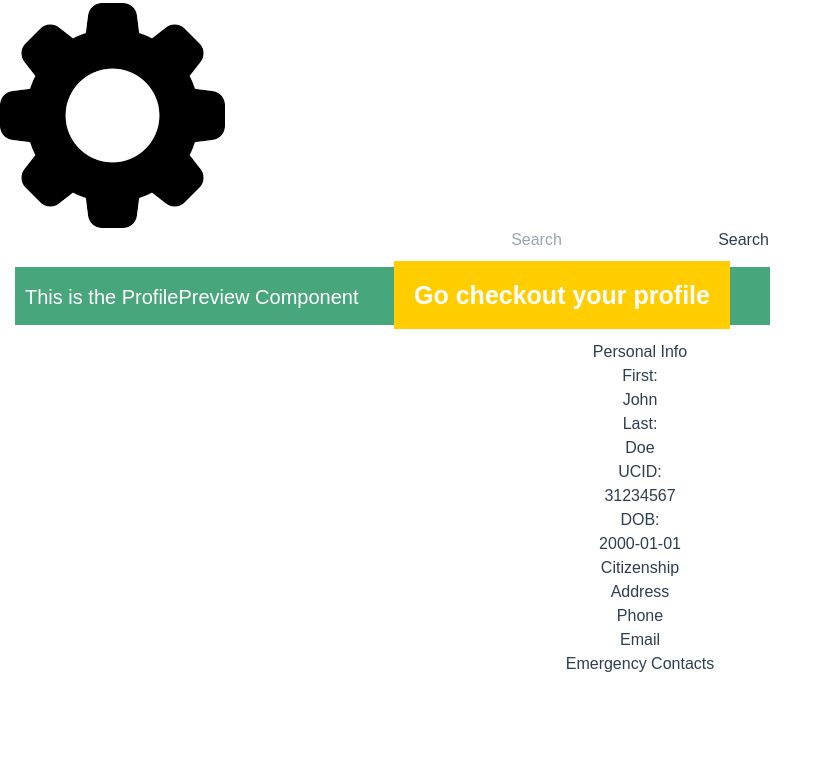
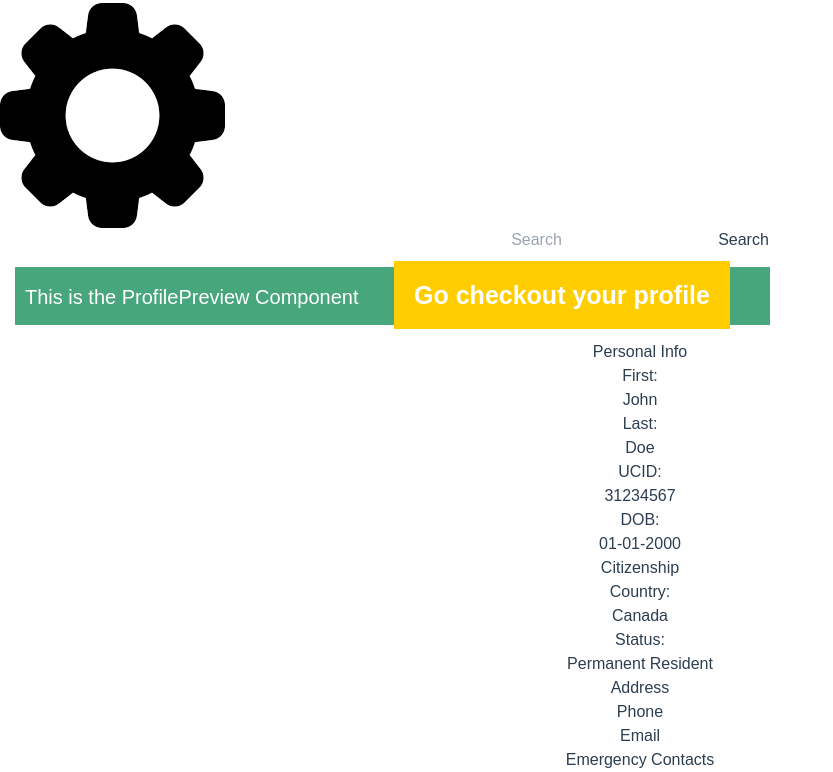
Before and after one commit to Vic-Han/MyUcalgary2.0, a Vue app in the folder frontend/: page /profile in a window 1280 px wide. Shown: the part 2401-3173 px from the top of the page, without its empty margins (0-833 px from the left). Before the commit the page ends 3077 px from the top, so only its background shows below. Built offline with nearby package versions, Linux system fonts and the light colour scheme; what vue-cookies would draw is missing.

Commit message:
Added more

```diff
--- a/frontend/src/views/ProfileInfo.vue
+++ b/frontend/src/views/ProfileInfo.vue
@@ -4,19 +4,35 @@
         <div class="grid grid-rows-10 grid-cols-12  w-full gap-2 pt-2 pb-2 px-2 shadow-inner">
             <div class="row-span-3 col-span-5 bg-white-100 w-full  h-full rounded-lg shadow-xl">
                 <h2 class="relative w-fit mx-4 pt-2 border-b-4 border-yellow-400 font-bold">Personal Info</h2>
-                <div class="flex flex-row flex-wrap  w-full">
-                    <p class="w-fit font-semibold">First:</p>
-                    <p class="w-2/3">John</p>
-                    <p class="w-fit font-semibold">Last:</p>
-                    <p class="w-2/3">Doe</p>
-                    <p class="w-fit font-semibold">UCID:</p>
-                    <p class="w-2/3">31234567</p>
-                    <p class="w-fit font-semibold">DOB:</p>
-                    <p class="w-2/3">2000-01-01</p>
+                <div class="grid grid-rows-4 grid-cols-4 gap-1 pt-2">
+                    <p class="font-semibold text-right">First:</p>
+                    <p class="col-span-3 text-left">John</p>
+                    <p class="font-semibold text-right">Last:</p>
+                    <p class="col-span-3 text-left">Doe</p>
+                    <p class="font-semibold text-right">UCID:</p>
+                    <p class="col-span-3 text-left">31234567</p>
+                    <p class="font-semibold text-right">DOB:</p>
+                    <p class="col-span-3 text-left">01-01-2000</p>
                 </div>
             </div>
             <div class="row-span-3 col-start-6 col-span-3 bg-white-100 w-full h-full rounded-lg shadow-xl">
                 <h2 class="relative w-fit mx-4 pt-2 border-b-4 border-yellow-400 font-bold">Citizenship</h2>
+                <div class="grid grid-cols-1 divide-y px-2 pt-2">
+                    <div class="pb-2">
+                        <div class="flex flex-row text-sm">
+                            <div class="w-fit font-semibold pr-1">Country:</div>
+                            <div class="">Canada</div>
+                        </div>
+                        <div class="flex flex-row text-sm">
+                            <div class="w-fit font-semibold pr-1">Status:</div>
+                            <div class="">Permanent Resident</div>
+                        </div>
+                    </div>
+                    <div class="flex flex-row text-sm">
+                        <!-- <div class="w-fit">Hi</div>
+                        <div class="">There</div> -->
+                    </div>
+                </div>
             </div>
             <div class="row-span-7 col-start-9  col-span-4 bg-white-100 h-full w-full rounded-lg shadow-xl">
                 <h2 class="relative w-fit mx-4 pt-2 border-b-4 border-yellow-400 font-bold">Address</h2>
```
